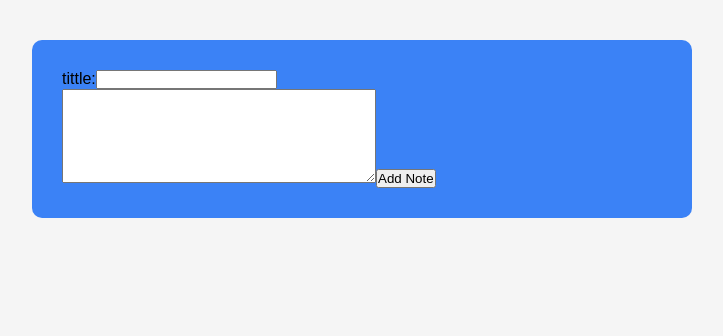
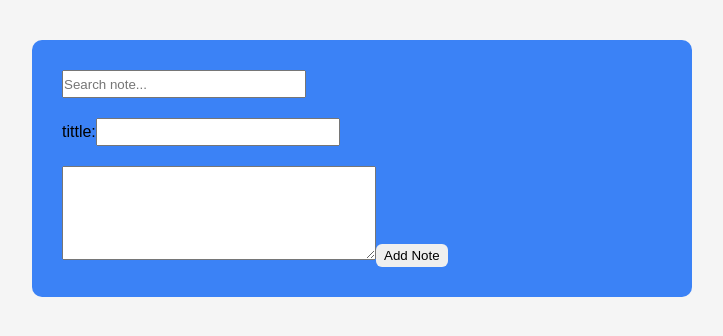
Before and after one commit to yeabgulilat/Note-app, a React (Vite) app: page / in a window 1280 px wide. Shown: the top 336 px of the page, without its empty margins (278-1001 px from the left). Built offline with nearby package versions, Linux system fonts and the light colour scheme.

Commit message:
including the search feature

```diff
--- a/src/Components/Handle-form/Input-form.jsx
+++ b/src/Components/Handle-form/Input-form.jsx
@@ -1,6 +1,7 @@
 import { useState, useEffect } from "react";
 import "./Input-form.css";
 import NoteList from "../Note-list/Note-list";
+import SearchField from "../Handle-search/Handle-search";
 
 export function NoteInput() {
   const [note, setNote] = useState(() => {
@@ -10,6 +11,13 @@ export function NoteInput() {
 
   const [input, setInput] = useState("");
   const [tittleInput, setTittleInput] = useState("");
+  const [searchQuery, setSearchQuery] = useState("");
+
+  const filteredNote = note.filter(
+    (note) =>
+      note.tittle.toLowerCase().includes(searchQuery.toLowerCase()) ||
+      note.note.toLowerCase().includes(searchQuery.toLowerCase()),
+  );
 
   //updating the localStorage using use Effect.
   useEffect(() => {
@@ -26,9 +34,37 @@ export function NoteInput() {
     setInput("");
     setTittleInput("");
   };
+  const handleEdit = (updatedNote) => {
+    setNote((prevNote) => {
+      return prevNote.map((note) =>
+        updatedNote.id === note.id ? updatedNote : note,
+      );
+    });
+  };
+  const handleDelete = (id) => {
+    setNote((prev) => prev.filter((note) => id !== note.id));
+  };
 
   return (
     <div className="container">
+      {/* <SearchField note={note} /> */}
+      <div>
+        <form
+          action=""
+          onSubmit={(e) => {
+            e.preventDefault();
+          }}>
+          <input
+            type="text"
+            placeholder="Search note..."
+            value={searchQuery}
+            onChange={(e) => {
+              setSearchQuery(e.target.value);
+            }}
+          />
+          {/* <button type="submit">Search</button> */}
+        </form>
+      </div>
       <form onSubmit={handleAddItem}>
         <div>
           <label>
@@ -48,7 +84,11 @@ export function NoteInput() {
           <button>Add Note</button>
         </div>
       </form>
-      <NoteList note={note} setNote={setNote} />
+      <NoteList
+        note={filteredNote}
+        handleEdit={handleEdit}
+        handleDelete={handleDelete}
+      />
     </div>
   );
 }
--- /dev/null
+++ b/src/Components/Handle-search/Handle-search.css
@@ -0,0 +1,13 @@
+input {
+  width: 40%;
+  height: 24px;
+  margin-bottom: 20px;
+  margin-right: 8px;
+}
+button {
+  padding: 4px 8px;
+  border-radius: 6px;
+  /* border-style: solid; */
+  cursor: pointer;
+  border: none;
+}
--- /dev/null
+++ b/src/Components/Handle-search/Handle-search.jsx
@@ -0,0 +1,6 @@
+import { useState } from "react";
+import "./Handle-search.css";
+
+export default function SearchField({ note }) {
+  return "kk";
+}
--- a/src/Components/Note-list/Note-list.jsx
+++ b/src/Components/Note-list/Note-list.jsx
@@ -1,19 +1,8 @@
 import { useState } from "react";
 import "./Note-list.css";
 
-const NoteList = ({ note, setNote }) => {
+const NoteList = ({ note, handleEdit, handleDelete }) => {
   const [editingId, setEditingId] = useState(null);
-
-  const handleEdit = (updatedNote) => {
-    setNote((prevNote) => {
-      return prevNote.map((note) =>
-        updatedNote.id === note.id ? updatedNote : note,
-      );
-    });
-  };
-  const handleDelete = (id) => {
-    setNote((prev) => prev.filter((note) => id !== note.id));
-  };
 
   return (
     <div>
@@ -24,7 +13,7 @@ const NoteList = ({ note, setNote }) => {
               {editingId === note.id ? (
                 <textarea
                   type="text"
-                  defaultValue={note.note}
+                  value={note.note}
                   onChange={(e) =>
                     handleEdit({ ...note, note: e.target.value })
                   }
```
